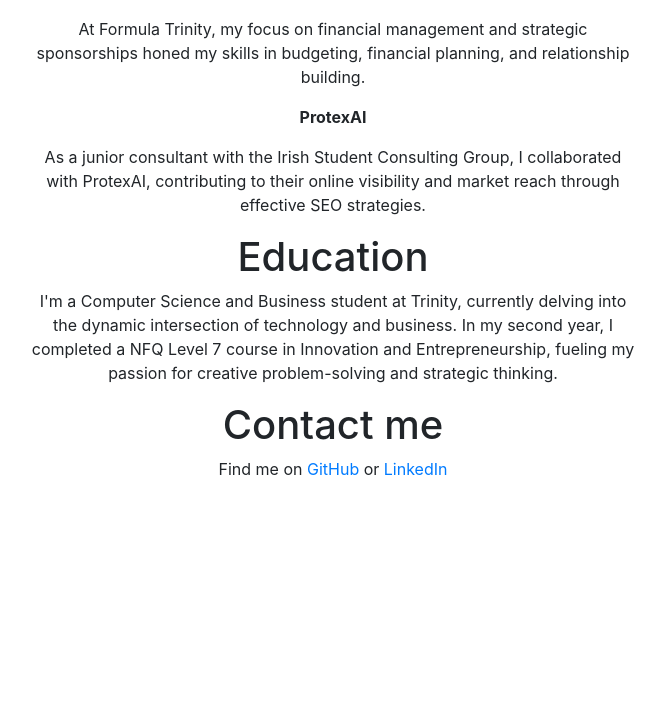
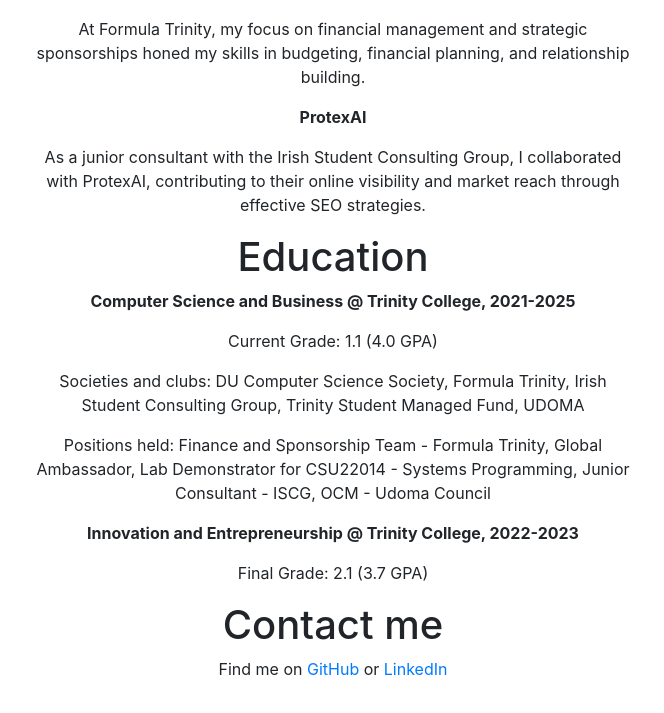
Before and after one commit to stevethomas13/stevethomas13.github.io, a React (Create React App) app in the folder mysite/: page / in a window 1280 px wide. Shown: the part 1887-2600 px from the top of the page, without its empty margins (307-971 px from the left). Built offline with nearby package versions, Linux system fonts and the light colour scheme.

Commit message:
updated information

```diff
--- a/mysite/src/pages/Education.jsx
+++ b/mysite/src/pages/Education.jsx
@@ -14,11 +14,15 @@ export default function About() {
                 </Row>
                 <Row className="justify-content-md-center">
                     <Col xs lg="6">
-                        <p>
-                            I'm a Computer Science and Business student at Trinity, currently delving into the dynamic intersection of technology and business. In my second year, I completed a NFQ Level 7 course in Innovation and Entrepreneurship, fueling my passion for creative problem-solving and strategic thinking.
-                        </p>
+                        <p><b>Computer Science and Business @ Trinity College, 2021-2025</b></p>
+                        <p>Current Grade: 1.1 (4.0 GPA) </p>
+                        <p> Societies and clubs: DU Computer Science Society, Formula Trinity, Irish Student Consulting Group, Trinity Student Managed Fund, UDOMA </p>
+                        <p>Positions held: Finance and Sponsorship Team - Formula Trinity, Global Ambassador, Lab Demonstrator for CSU22014 - Systems Programming, Junior Consultant - ISCG, OCM - Udoma Council </p>
+                        <p><b>Innovation and Entrepreneurship @ Trinity College, 2022-2023 </b></p>
+                        <p>Final Grade: 2.1 (3.7 GPA) </p>
                     </Col>
                 </Row>
+
 
 
 
```
